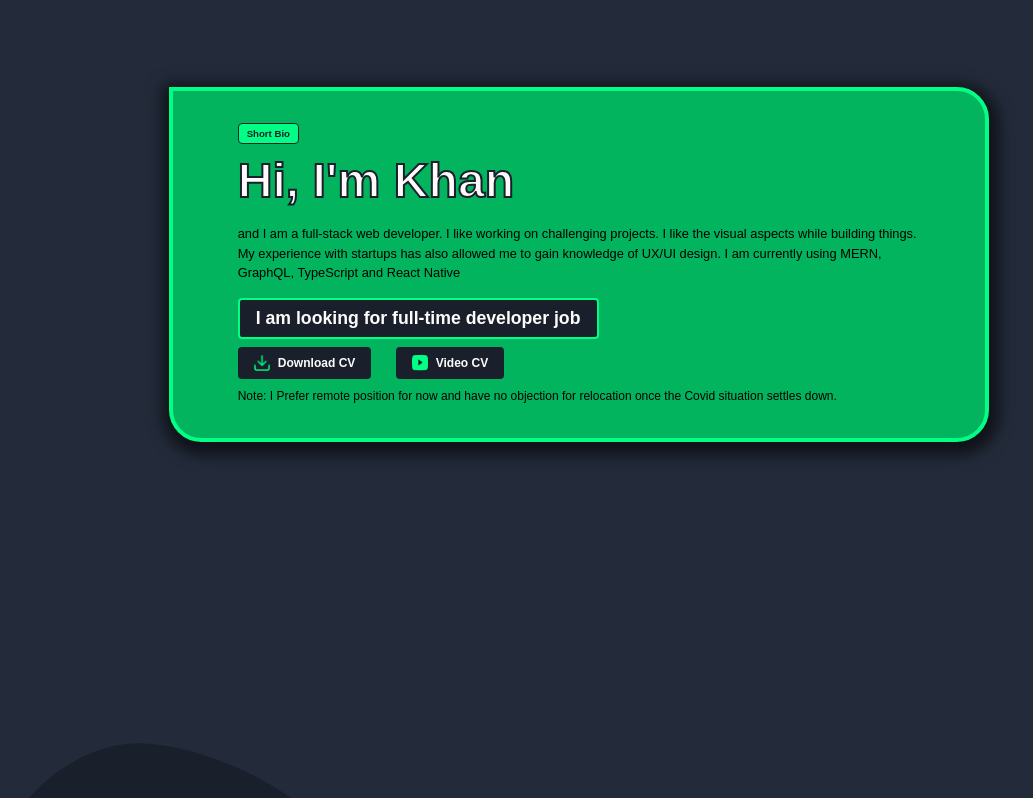
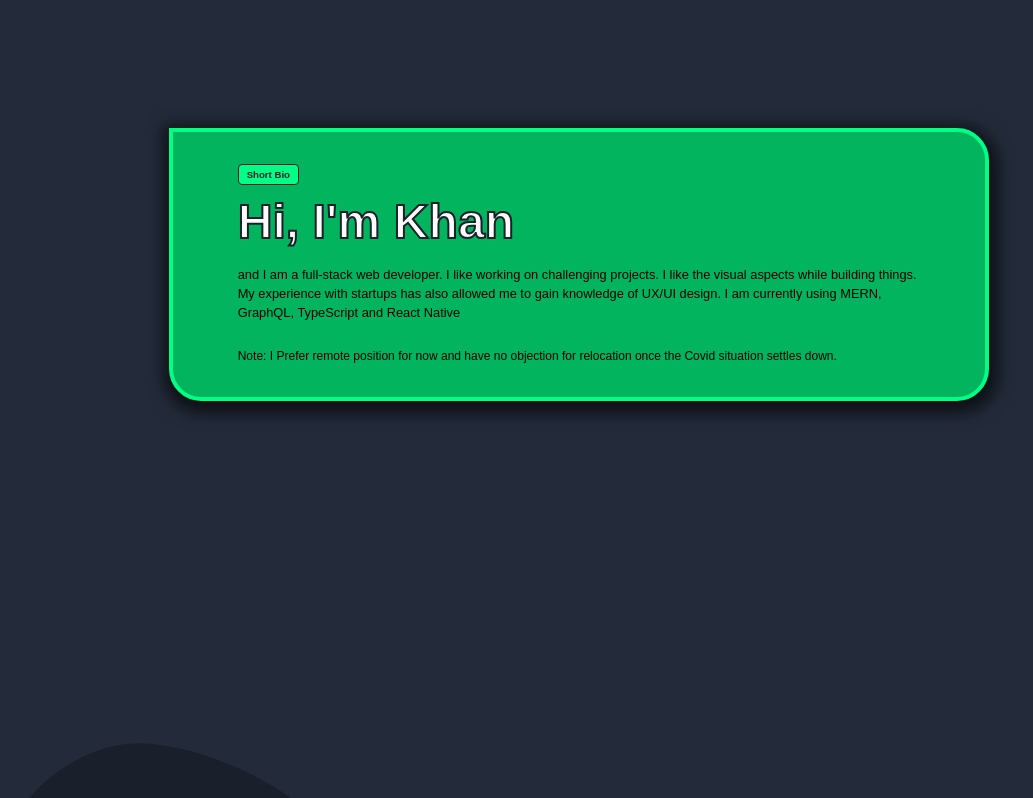
Before and after one commit to m90khan/khan-portfolio-app, a React (Create React App) app: page / in a window 1280 px wide. Shown: the part 936-1734 px from the top of the page, without its empty margins (61-1094 px from the left). Built offline with nearby package versions, Linux system fonts and the light colour scheme; a web font is replaced by a local one.

Commit message:
Job Update

```diff
--- a/src/components/IntroSection.js
+++ b/src/components/IntroSection.js
@@ -23,8 +23,8 @@ const IntroSection = ({ story, title, description, job, notice, skills, resume }
           ))}
 
         {description && <p className='desc'>{description}</p>}
-        {job && <h4 className='job'>{job}</h4>}
-        {resume && (
+        {/* {job && <h4 className='job'>{job}</h4>} */}
+        {/* {resume && (
           <div className='resume-block'>
             <Button title='Download CV' icon={download} link={resume} target='_blank' />
             <Button
@@ -36,7 +36,7 @@ const IntroSection = ({ story, title, description, job, notice, skills, resume }
               target='_blank'
             />
           </div>
-        )}
+        )} */}
 
         {notice && <p className='notice'>{notice}</p>}
       </InfoHeader>
--- a/src/screens/AboutScreen.js
+++ b/src/screens/AboutScreen.js
@@ -53,9 +53,9 @@ const AboutScreen = () => {
             <img src={aboutProfile} className='back background-2' alt='pakistan' />
           </div>
         </div>
-        <VideoSection resume={resume} />
+        {/* <VideoSection resume={resume} /> */}
+        <IntroSection story='Technical' title='Skills' skills={Skills} />
         <WorkSection story='Work' title='Experience' works={Works} />
-        <IntroSection story='Technical' title='Skills' skills={Skills} />
         <EducationDetails />
         <CheckWork />
       </Stats>
```
